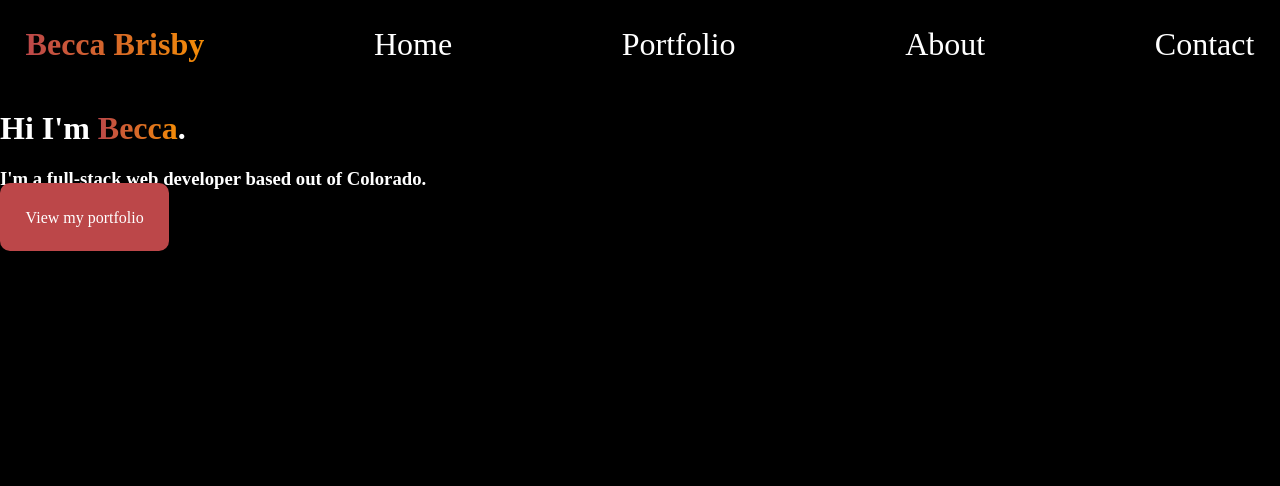
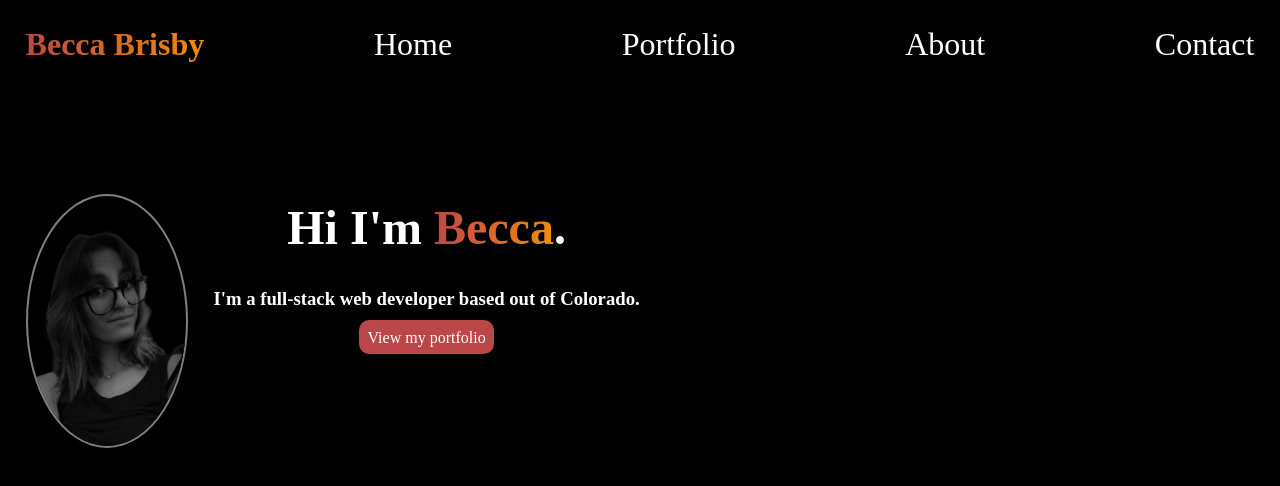
Before and after one commit to barrett4467/barrett4467.github.io, a React (Create React App) app in the folder portfolio/: page / in a window 1280 px wide. Shown: the top 486 px of the page. Built offline with nearby package versions, Linux system fonts and the light colour scheme.

Commit message:
Adding flip card to portfolio page and finishing basic styling for home page

```diff
--- a/portfolio/package.json
+++ b/portfolio/package.json
@@ -7,6 +7,7 @@
     "@testing-library/react": "^13.4.0",
     "@testing-library/user-event": "^13.5.0",
     "react": "^18.2.0",
+    "react-card-flip": "^1.2.0",
     "react-dom": "^18.2.0",
     "react-router-dom": "^6.4.5",
     "react-scripts": "5.0.1",
--- /dev/null
+++ b/portfolio/src/components/Cards.js
@@ -0,0 +1,49 @@
+import React from "react";
+import ReactCardFlip from "react-card-flip";
+import styled from "styled-components";
+
+// import FrontOfCard from "./FrontOfCard";
+// import BackOfCard from "./BackOfCard";
+
+const FrontOfCard = styled.div`
+    max-width: 150px;
+    max-height: 150px;
+    background: linear-gradient(to right, ${props => props.theme.accentColor}, ${props => props.theme.accentColor2});
+`
+const BackOfCard = styled.div`
+    max-width: 150px;
+    max-height: 150px;
+    background: linear-gradient(to right, ${props => props.theme.accentColor}, ${props => props.theme.accentColor2});
+`
+class Card extends React.Component {
+    constructor(){
+        super();
+        this.state = {
+            isFlipped: false
+        };
+        this.handleClick = this.handleClick.bind(this);
+    }
+
+    handleClick(e){
+        e.preventDefault();
+        this.setState(prevState => ({
+            isFlipped: !prevState.isFlipped
+        }))
+    }
+    render(){
+        return(
+            <ReactCardFlip isFlipped={this.state.isFlipped} flipDirection="vertical">
+                <FrontOfCard>
+                    This is the front of the ReactCardFlip
+                    <button onClick={this.handleClick}>Click to flip</button>
+                </FrontOfCard>
+                <BackOfCard>
+                    This is the back of the card
+                    <button onClick={this.handleClick}>Click to flip</button>
+                </BackOfCard>
+            </ReactCardFlip>
+        )
+    }
+}
+
+export default Card;
--- a/portfolio/src/components/Home.js
+++ b/portfolio/src/components/Home.js
@@ -1,6 +1,7 @@
 import React from "react";
 import Nav from "./Nav";
 import styled from "styled-components";
+import Face from "./images/face2.png";
 
 
 const Name = styled.p`
@@ -10,7 +11,29 @@ const Name = styled.p`
     // magic bits that make the background of the text transparent
     -webkit-background-clip: text;
 	-webkit-text-fill-color: transparent;
+`
 
+
+const Intro = styled.div`
+    display: flex;
+    flex-direction: row;
+    flex-wrap: wrap;
+    position: relative;
+    top: 5rem;
+`
+const Img = styled.img`
+    max-width: 250px;
+    max-height: 250px;
+    border: 2px solid grey;
+    border-radius: 50%;
+    margin: 2%;
+`
+const H1 = styled.h1`
+    font-size: 3em;
+`
+const SubIntro = styled.div`
+    flex: column;
+    text-align: center;
 `
 const PortfolioBtn = styled.a`
     text-decoration: none;
@@ -21,6 +44,7 @@ const PortfolioBtn = styled.a`
     background-color: #bc4749;
     width: 30px;
     padding: 2%;
+    margin: 0 auto;
     border-radius: 10px;
 `
 
@@ -28,9 +52,15 @@ function Home () {
     return(
         <>
             <Nav />
-            <h1>Hi I'm <Name>Becca</Name>.</h1>
-            <h3>I'm a full-stack web developer based out of Colorado. </h3>
-            <PortfolioBtn href="/portfolio">View my portfolio</PortfolioBtn>
+            <Intro>
+                <Img src={Face}/>
+                <SubIntro>
+                    <H1>Hi I'm <Name>Becca</Name>.</H1>
+                    <h3>I'm a full-stack web developer based out of Colorado. </h3>
+                    <PortfolioBtn href="/portfolio">View my portfolio</PortfolioBtn>
+                </SubIntro>
+            </Intro>
+
         </>
     )
 }
--- a/portfolio/src/components/Portfolio.js
+++ b/portfolio/src/components/Portfolio.js
@@ -1,11 +1,13 @@
 import React from "react";
 import Nav from "./Nav";
+import Card from "./Cards";
 
 function Portfolio() {
     return(
         <>
         <Nav />
         <h1>Portfolio</h1>
+        <Card />
         </>
     )
 }
```
Also changed, not shown: portfolio/src/components/images/face2.png (added), 1 other file (tests, documents, lock files or other folders).
